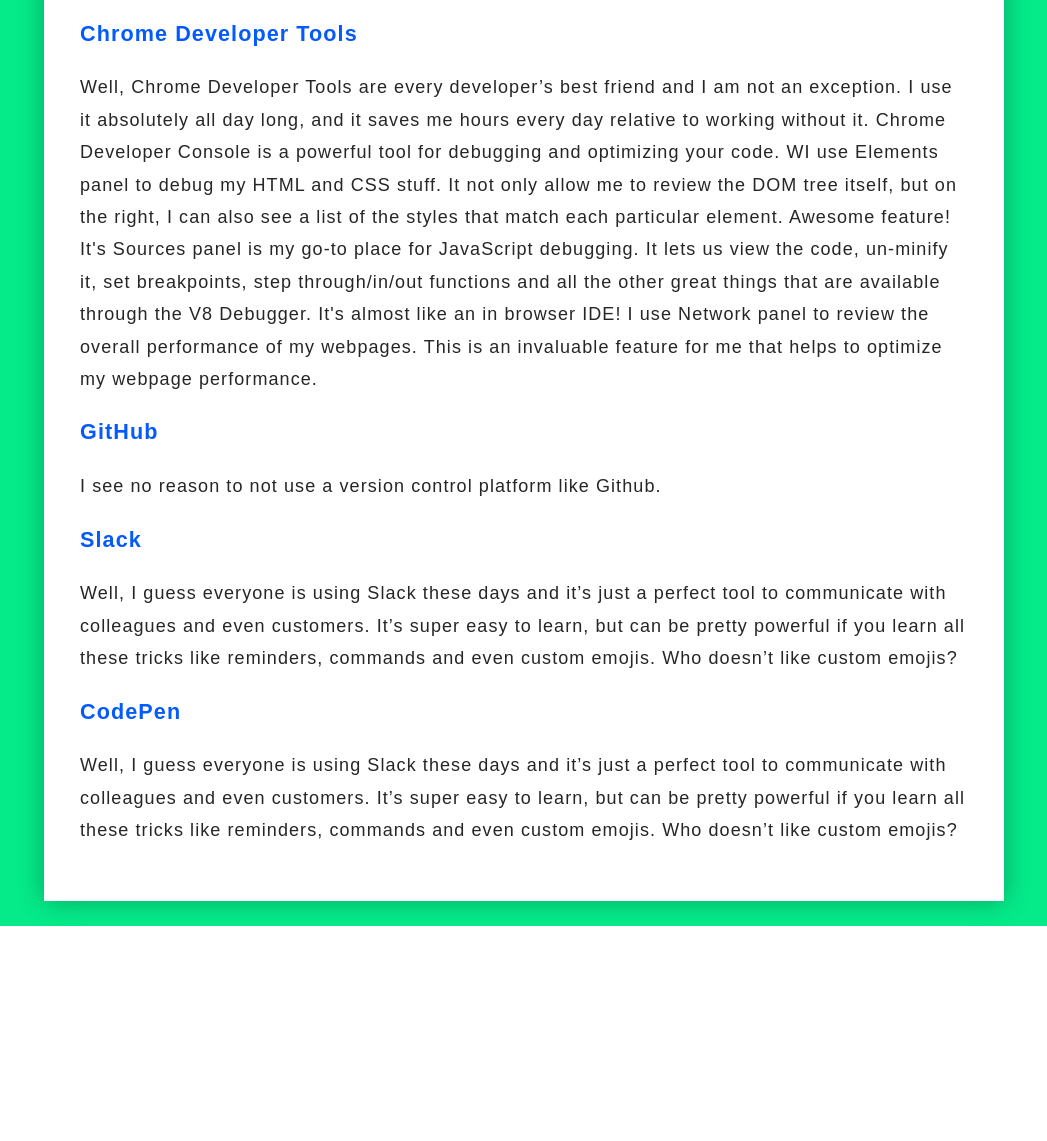
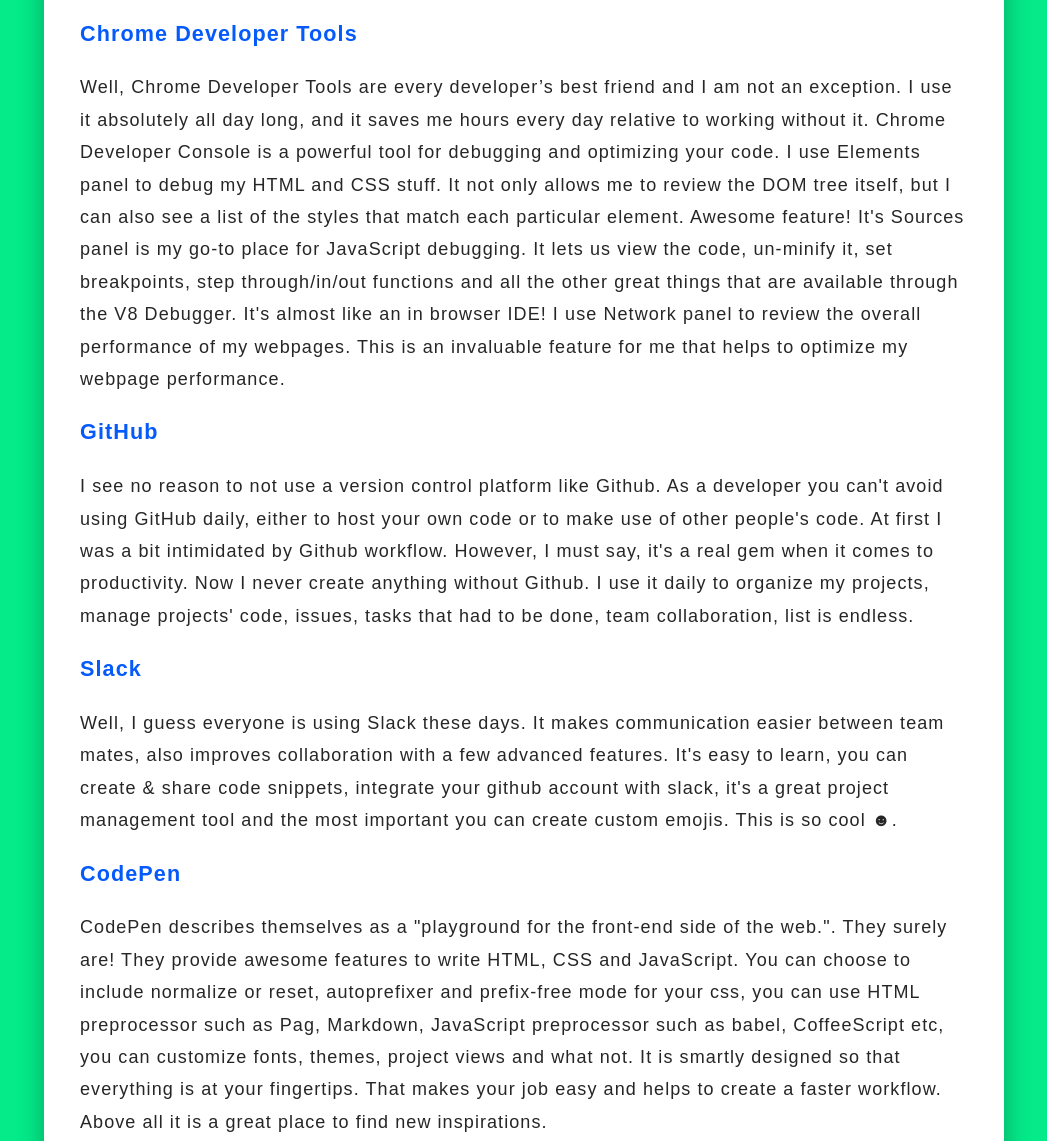
Before and after one commit to monalighosh/mg-website-revamp, a website: page website/src/articles/article-tools-i-cant-work-without.html in a window 1280 px wide. Shown: the part 579-1720 px from the top of the page, without its empty margins (116-1163 px from the left). Before the commit the page ends 1505 px from the top, so only its background shows below. Drawn offline with nearby package versions, Linux system fonts and the light colour scheme; files that its build step writes are made by us from their sources; files whose address does not match are found by name; a web font is replaced by a local one.

Commit message:
Updating article

```diff
--- a/website/src/articles/article-tools-i-cant-work-without.html
+++ b/website/src/articles/article-tools-i-cant-work-without.html
@@ -28,13 +28,13 @@
           <h2>Sublime Text</h2>
           <p>I use Sublime Text every day and absolutely swear by it. It's simple, fast, efficient, and very capable. As a web developer we routinely perform some tasks such as navigating files, running tools, text editing, and searching and replacing text etc, sublime text simplifies all those tasks, automating them, and saving crucial time and effort. It supports cross-platform, I use it on my Windows Desktop and on my MacBook Pro, which is the great thing about it. It has wonderful syntax highlighting, a slough of attractive color schemes. It is one of the most powerful code editors with amazing features and and it can be even more powerful by installing Plugins or Packages.</p>
           <h2>Chrome Developer Tools</h2>
-          <p>Well, Chrome Developer Tools are every developer’s best friend and I am not an exception. I use it absolutely all day long, and it saves me hours every day relative to working without it. Chrome Developer Console is a powerful tool for debugging and optimizing your code. WI use Elements panel to debug my HTML and CSS stuff. It not only allow me to review the DOM tree itself, but on the right, I can also see a list of the styles that match each particular element. Awesome feature! It's Sources panel is my go-to place for JavaScript debugging. It lets us view the code, un-minify it, set breakpoints, step through/in/out functions and all the other great things that are available through the V8 Debugger. It's almost like an in browser IDE! I use Network panel to review the overall performance of my webpages. This is an invaluable feature for me that helps to optimize my webpage performance.</p>
+          <p>Well, Chrome Developer Tools are every developer’s best friend and I am not an exception. I use it absolutely all day long, and it saves me hours every day relative to working without it. Chrome Developer Console is a powerful tool for debugging and optimizing your code. I use Elements panel to debug my HTML and CSS stuff. It not only allows me to review the DOM tree itself, but I can also see a list of the styles that match each particular element. Awesome feature! It's Sources panel is my go-to place for JavaScript debugging. It lets us view the code, un-minify it, set breakpoints, step through/in/out functions and all the other great things that are available through the V8 Debugger. It's almost like an in browser IDE! I use Network panel to review the overall performance of my webpages. This is an invaluable feature for me that helps to optimize my webpage performance.</p>
           <h2>GitHub</h2>
-          <p>I see no reason to not use a version control platform like Github. </p>
+          <p>I see no reason to not use a version control platform like Github. As a developer you can't avoid using GitHub daily, either to host your own code or to make use of other people's code. At first I was a bit intimidated by Github workflow. However, I must say, it's a real gem when it comes to productivity. Now I never create anything without Github. I use it daily to organize my projects, manage projects' code, issues, tasks that had to be done, team collaboration, list is endless. </p>
           <h2>Slack</h2>
-          <p>Well, I guess everyone is using Slack these days and it’s just a perfect tool to communicate with colleagues and even customers. It’s super easy to learn, but can be pretty powerful if you learn all these tricks like reminders, commands and even custom emojis. Who doesn’t like custom emojis?</p>
+          <p>Well, I guess everyone is using Slack these days. It makes communication easier between team mates, also improves collaboration with a few advanced features. It's easy to learn, you can create &amp; share code snippets, integrate your github account with slack, it's a great project management tool and the most important you can  create custom emojis. This is so cool  &#9787;.</p>
           <h2>CodePen</h2>
-          <p>Well, I guess everyone is using Slack these days and it’s just a perfect tool to communicate with colleagues and even customers. It’s super easy to learn, but can be pretty powerful if you learn all these tricks like reminders, commands and even custom emojis. Who doesn’t like custom emojis?</p>
+          <p>CodePen describes themselves as a "playground for the front-end side of the web.". They surely are! They provide awesome features to write HTML, CSS and JavaScript. You can choose to include normalize or reset, autoprefixer and prefix-free mode for your css, you can use HTML preprocessor such as Pag, Markdown, JavaScript preprocessor such as babel, CoffeeScript etc, you can customize fonts, themes, project views and what not. It is smartly designed so that everything is at your fingertips. That makes your job easy and helps to create a faster workflow. Above all it is a great place to find new inspirations.</p>
         </div>
       </div>
     </section>
```
Also changed, not shown: website/build/articles/article-tools-i-cant-work-without.html.
